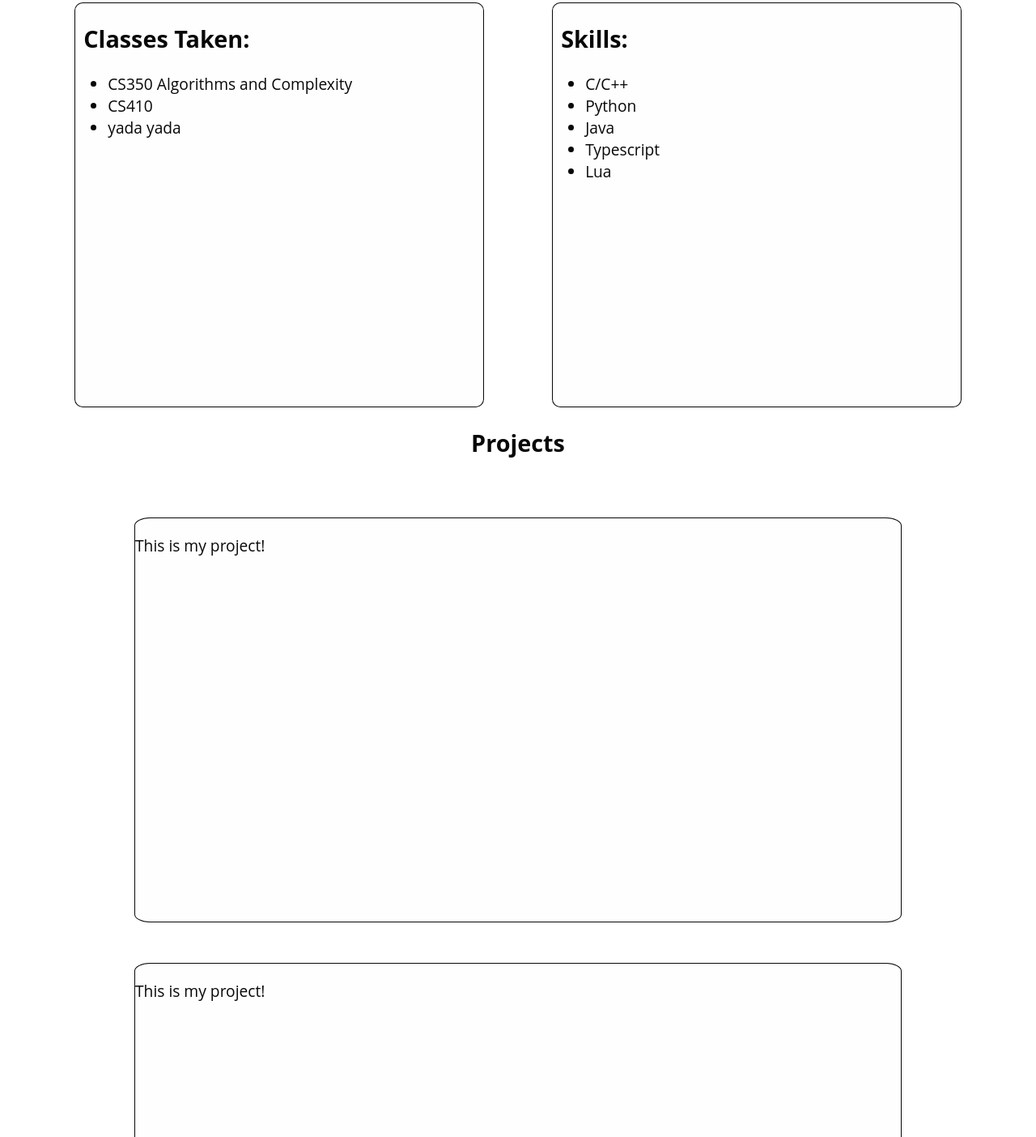
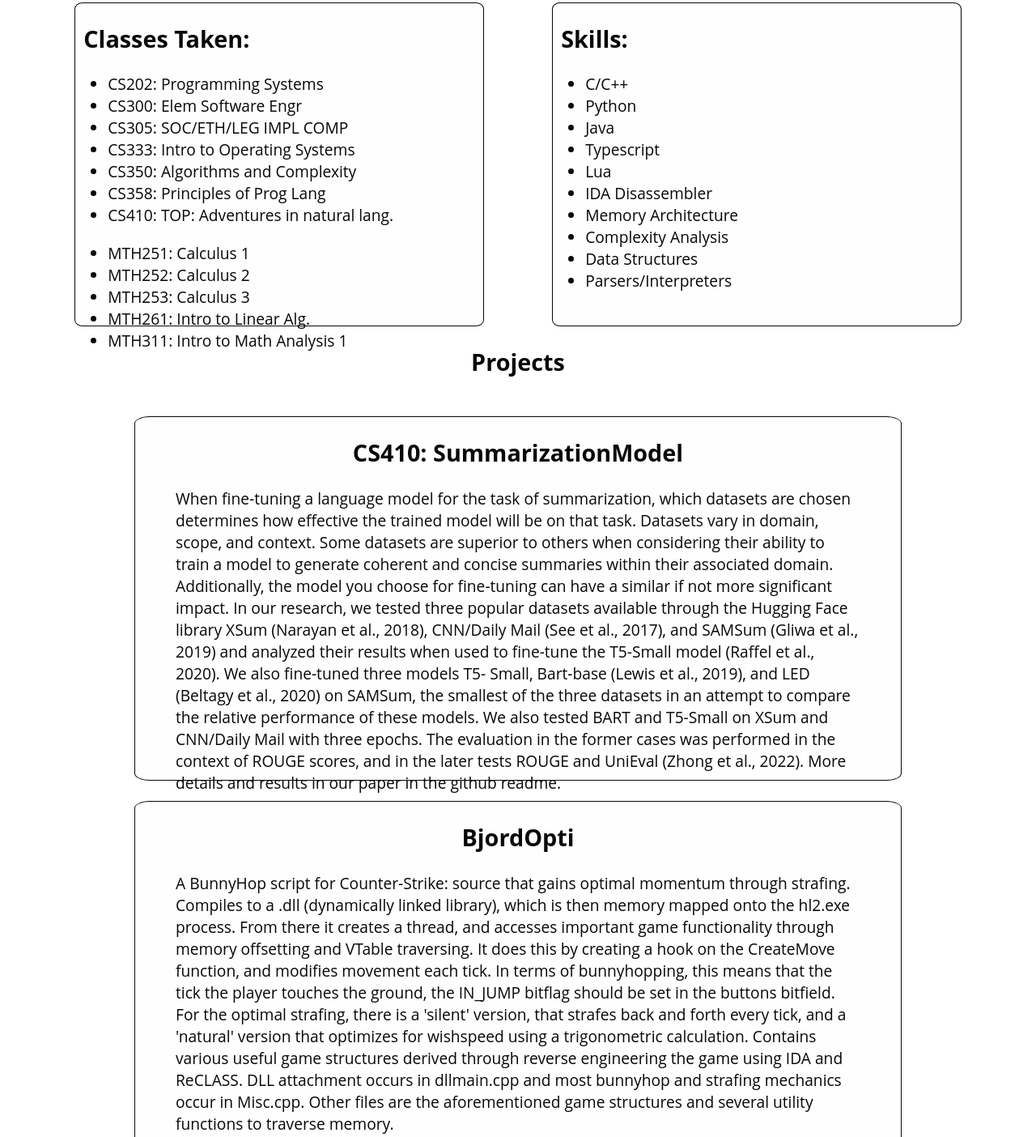
Before and after one commit to ReidLuttrell/ReidLuttrell.github.io, a plain HTML site: page index.html in a window 1280 px wide. Shown: the part 679-2083 px from the top of the page at 81% size. Drawn offline with Linux system fonts and the light colour scheme.

Commit message:
Populated Projects and previous work, fixed a few alignment issues and box size issues.

```diff
--- a/index.html
+++ b/index.html
@@ -43,9 +43,20 @@
         <div class="class-div">
           <h2 class="class-header">Classes Taken:</h2>
           <ul>
-            <li>CS350 Algorithms and Complexity</li>
-            <li>CS410</li>
-            <li>yada yada</li>
+            <li>CS202: Programming Systems</li>
+            <li>CS300: Elem Software Engr</li>
+            <li>CS305: SOC/ETH/LEG IMPL COMP</li>
+            <li>CS333: Intro to Operating Systems</li>
+            <li>CS350: Algorithms and Complexity</li>
+            <li>CS358: Principles of Prog Lang</li>
+            <li>CS410: TOP: Adventures in natural lang.</li>
+          </ul>
+          <ul>
+            <li>MTH251: Calculus 1</li>
+            <li>MTH252: Calculus 2</li>
+            <li>MTH253: Calculus 3</li>
+            <li>MTH261: Intro to Linear Alg.</li>
+            <li>MTH311: Intro to Math Analysis 1</li>
           </ul>
         </div>
         <div class="skills-div">
@@ -56,20 +67,17 @@
             <li>Java</li>
             <li>Typescript</li>
             <li>Lua</li>
+            <li>IDA Disassembler</li>
+            <li>Memory Architecture</li>
+            <li>Complexity Analysis</li>
+            <li>Data Structures</li>
+            <li>Parsers/Interpreters</li>
           </ul>
         </div>
       </div>
     </section>
     <section class="projects-section" id="projects">
       <h1>Projects</h1>
-      <div class="projects-div">
-        <div class="project1-div">
-          <p>This is my project!</p>
-        </div>
-        <div class="project2-div">
-          <p>This is my project!</p>
-        </div>
-      </div>
     </section>
     <section class="contact-section" id="contact">
       <h1>Contact me</h1>
--- a/scripts.js
+++ b/scripts.js
@@ -28,3 +28,61 @@ form.addEventListener("submit", (e) => {
     alert("form submission printed to console");
   }
 });
+
+const addProject = (projectName, projectDescription, projectLink) => {
+  const projectSection = document.getElementById("projects");
+  const container = document.createElement("div");
+
+  container.style.display = "flex";
+  container.style.flexDirection = "column";
+
+  const projectDiv = document.createElement("div");
+
+  projectDiv.style.marginTop = "25px";
+  projectDiv.style.marginLeft = "auto";
+  projectDiv.style.marginRight = "auto";
+  projectDiv.style.width = "75%";
+  projectDiv.style.height = "450px";
+  projectDiv.style.border = "1px solid";
+  projectDiv.style.borderRadius = "2%";
+  projectDiv.style.backgroundColor = "var(--white)";
+
+  let name = document.createElement("h1");
+
+  name.textContent = projectName;
+
+  let description = document.createElement("p");
+
+  description.style.marginLeft = "50px";
+  description.style.marginRight = "50px";
+
+  description.textContent = projectDescription;
+
+  let link = document.createElement("a");
+
+  link.style.marginLeft = "50px";
+  link.style.marginRight = "50px";
+
+  link.href = projectLink;
+  link.textContent = projectLink;
+
+  projectDiv.appendChild(name);
+  projectDiv.appendChild(description);
+  projectDiv.appendChild(link);
+
+  container.appendChild(projectDiv);
+
+  projectSection.appendChild(container);
+};
+
+addProject(
+  "CS410: SummarizationModel",
+  "When fine-tuning a language model for the task of summarization, which datasets are chosen determines how effective the trained model will be on that task. Datasets vary in domain, scope, and context. Some datasets are superior to others when considering their ability to train a model to generate coherent and concise summaries within their associated domain. Additionally, the model you choose for fine-tuning can have a similar if not more significant impact. In our research, we tested three popular datasets available through the Hugging Face library XSum (Narayan et al., 2018), CNN/Daily Mail (See et al., 2017), and SAMSum (Gliwa et al., 2019) and analyzed their results when used to fine-tune the T5-Small model (Raffel et al., 2020). We also fine-tuned three models T5- Small, Bart-base (Lewis et al., 2019), and LED (Beltagy et al., 2020) on SAMSum, the smallest of the three datasets in an attempt to compare the relative performance of these models. We also tested BART and T5-Small on XSum and CNN/Daily Mail with three epochs. The evaluation in the former cases was performed in the context of ROUGE scores, and in the later tests ROUGE and UniEval (Zhong et al., 2022). More details and results in our paper in the github readme.",
+  "https://github.com/ReidLuttrell/SummarizationModel"
+);
+
+addProject(
+  "BjordOpti",
+  "A BunnyHop script for Counter-Strike: source that gains optimal momentum through strafing. Compiles to a .dll (dynamically linked library), which is then memory mapped onto the hl2.exe process. From there it creates a thread, and accesses important game functionality through memory offsetting and VTable traversing. It does this by creating a hook on the CreateMove function, and modifies movement each tick. In terms of bunnyhopping, this means that the tick the player touches the ground, the IN_JUMP bitflag should be set in the buttons bitfield. For the optimal strafing, there is a 'silent' version, that strafes back and forth every tick, and a 'natural' version that optimizes for wishspeed using a trigonometric calculation. Contains various useful game structures derived through reverse engineering the game using IDA and ReCLASS. DLL attachment occurs in dllmain.cpp and most bunnyhop and strafing mechanics occur in Misc.cpp. Other files are the aforementioned game structures and several utility functions to traverse memory.",
+  "https://github.com/Bjordsvennson/BjordOpti"
+);
--- a/styles.css
+++ b/styles.css
@@ -101,7 +101,7 @@ section {
 
 .class-div {
   width: 40%;
-  height: 500px;
+  height: 400px;
   border: 1px solid;
   border-radius: 2%;
   background-color: var(--white);
@@ -109,7 +109,7 @@ section {
 
 .skills-div {
   width: 40%;
-  height: 500px;
+  height: 400px;
   border: 1px solid;
   border-radius: 2%;
   background-color: var(--white);
@@ -124,33 +124,6 @@ section {
 }
 
 /* projects */
-
-.projects-div {
-  display: flex;
-  flex-direction: column;
-}
-
-.project1-div {
-  margin-top: 50px;
-  margin-left: auto;
-  margin-right: auto;
-  width: 75%;
-  height: 500px;
-  border: 1px solid;
-  border-radius: 2%;
-  background-color: var(--white);
-}
-
-.project2-div {
-  margin-top: 50px;
-  margin-left: auto;
-  margin-right: auto;
-  width: 75%;
-  height: 500px;
-  border: 1px solid;
-  border-radius: 2%;
-  background-color: var(--white);
-}
 
 /* form */
 
```
